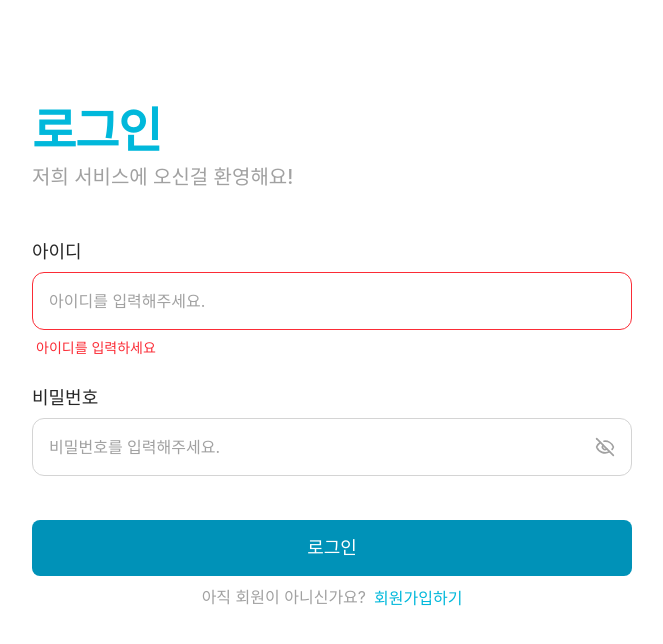
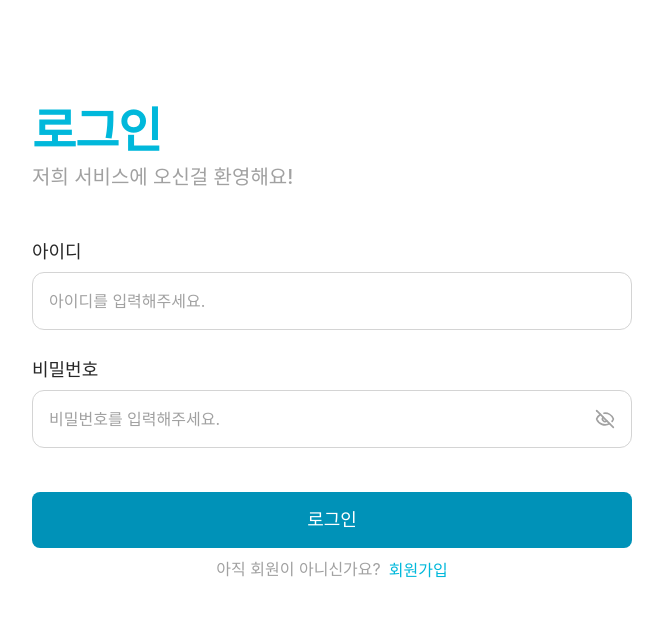
Before and after one commit to highton-409-conflict/conflict_fe, a React (Vite) app: page /login in a window 1280 px wide. Shown: the top 644 px of the page, without its empty margins (308-971 px from the left). Built offline with nearby package versions, Linux system fonts and the light colour scheme.

Commit message:
feat :: 초기세팅

```diff
--- a/src/features/auth/ui/AuthForm.tsx
+++ b/src/features/auth/ui/AuthForm.tsx
@@ -22,12 +22,7 @@ const AuthForm = ({ type }: IAuthProp) => {
             </div>
 
             <div className="flex flex-col gap-7">
-                <Input
-                    label="아이디"
-                    placeholder="아이디를 입력해주세요."
-                    state="error"
-                    message="아이디를 입력하세요"
-                />
+                <Input label="아이디" placeholder="아이디를 입력해주세요." />
                 <Input label="비밀번호" placeholder="비밀번호를 입력해주세요." type="password" />
 
                 <div className="flex flex-col gap-2">
@@ -42,7 +37,7 @@ const AuthForm = ({ type }: IAuthProp) => {
                             onClick={() => navigate(type === "login" ? "/signup" : "/login")}
                             className="cursor-pointer select-none text-cyan-500 text-label-medium"
                         >
-                            {type == "login" ? "회원가입하기" : "로그인하기"}
+                            {type == "login" ? "회원가입" : "로그인"}
                         </span>
                     </div>
                 </div>
```
Also changed, not shown: src/assets/images/Logo.svg (added).
